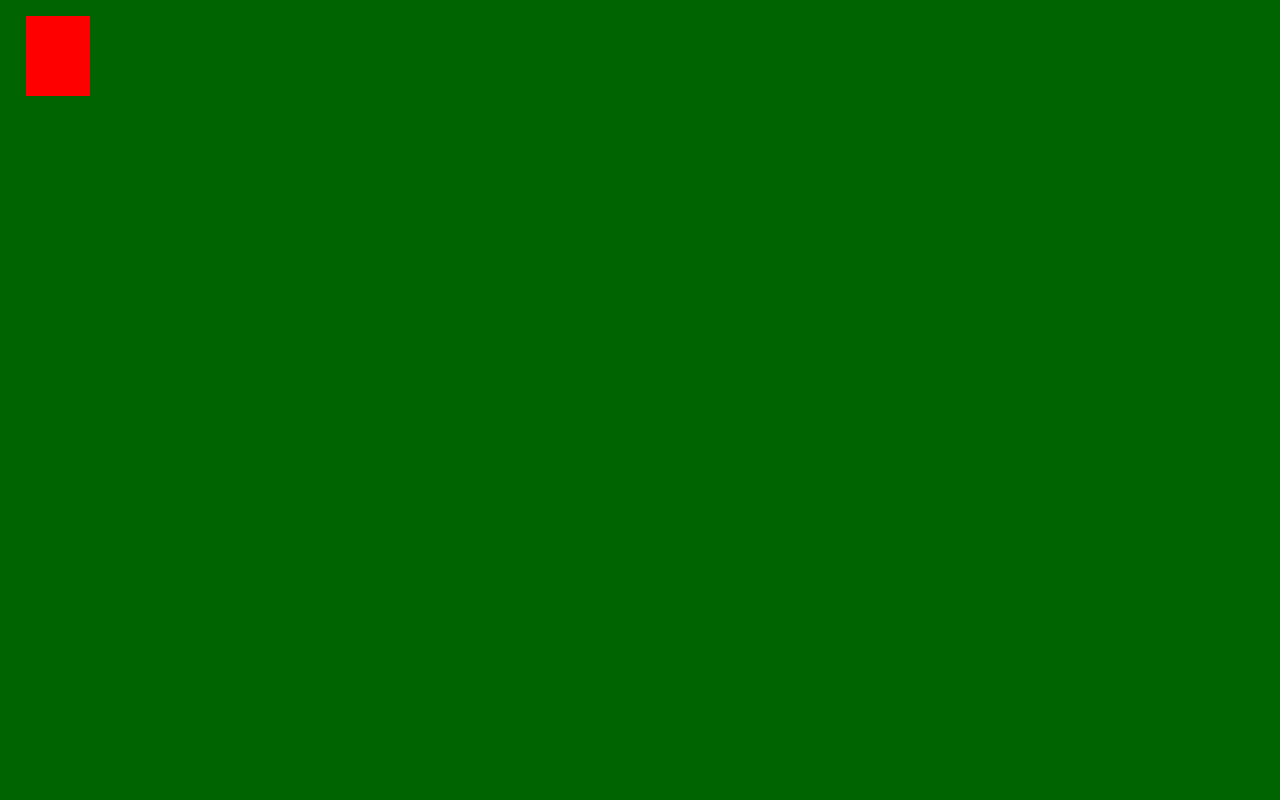
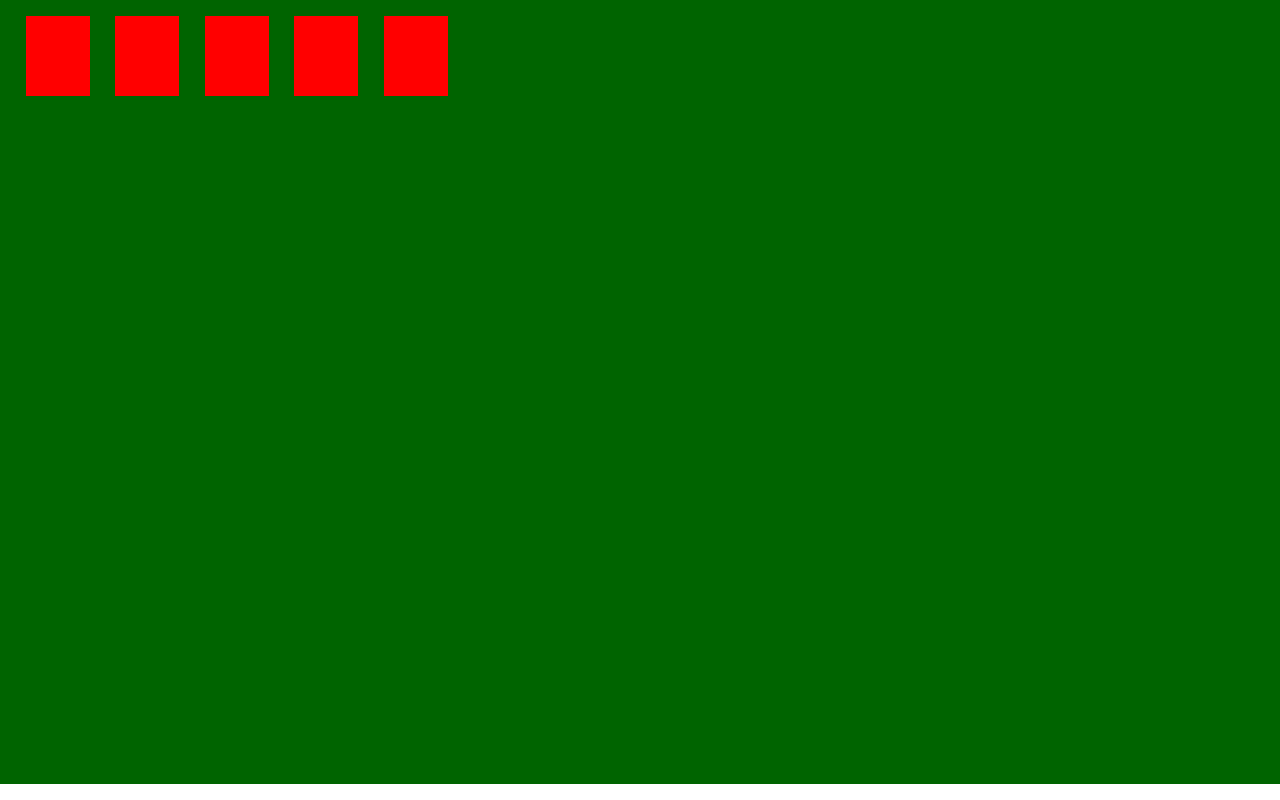
Before and after one commit to Shilldon/basic-react, a React (Create React App) app: page / in a window 1280 px wide. Built offline with nearby package versions, Linux system fonts and the light colour scheme.

Commit message:
added function to render more cards and styled with bootstrap flex

```diff
--- a/public/index.html
+++ b/public/index.html
@@ -3,6 +3,8 @@
   <head>
     <meta charset="utf-8" />
     <link rel="icon" href="%PUBLIC_URL%/favicon.ico" />
+
+    <link rel="stylesheet" href="https://stackpath.bootstrapcdn.com/bootstrap/4.4.1/css/bootstrap.min.css" integrity="sha384-Vkoo8x4CGsO3+Hhxv8T/Q5PaXtkKtu6ug5TOeNV6gBiFeWPGFN9MuhOf23Q9Ifjh" crossorigin="anonymous">
     <meta name="viewport" content="width=device-width, initial-scale=1" />
     <meta name="theme-color" content="#000000" />
     <meta
--- a/src/index.js
+++ b/src/index.js
@@ -3,16 +3,24 @@ import ReactDOM from 'react-dom';
 import './index.css';
 
 const Board = () => {
+  const gameBoard = [];
+
+    for (let i=0;i<=4;i++) {
+      gameBoard.push(renderCard(i));
+    }
+
   return (
-    <div className="game-board">
-      <Card />
+    <div className="game-board d-flex flex-row">
+      {gameBoard}
     </div>
   )
 }
 
-function renderCard() {
+function renderCard(i) {
   return (
-    <Card />
+    <Card
+      key={i}
+    />
   )
 }
 
```
